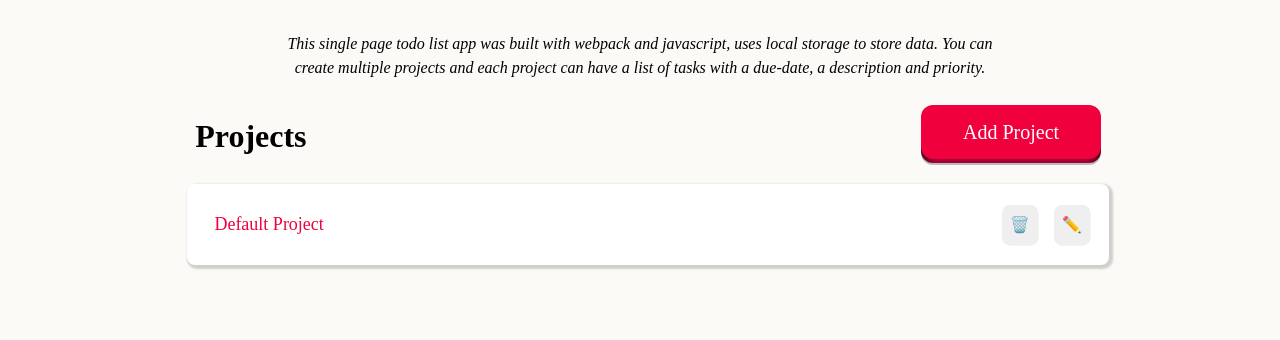
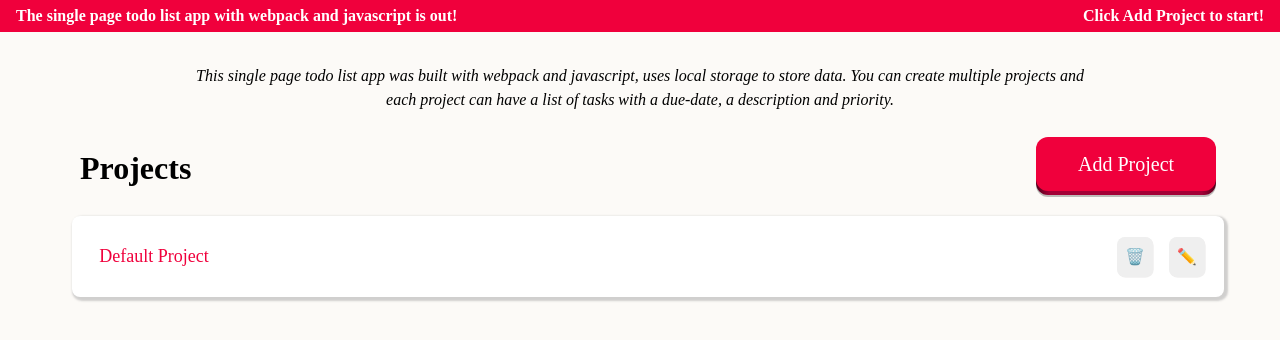
Before and after one commit to chucoyos/todo_list, a website built with webpack: page dist/index.html in a window 1280 px wide. Built offline with nearby package versions, Linux system fonts and the light colour scheme.

Commit message:
Add navbar

```diff
--- a/src/header.js
+++ b/src/header.js
@@ -6,7 +6,6 @@ function header() {
   header.appendChild(title);
   const root = document.getElementById('root');
   root.appendChild(header);
-  console.log('header');
   return header;
 }
 export default header;
--- a/src/index.js
+++ b/src/index.js
@@ -1,6 +1,7 @@
 import './styles/style.css';
 import projects from './projects/projects';
 import header from './header';
-
+import nav from './nav';
+nav();
 header();
 projects();
--- /dev/null
+++ b/src/nav.js
@@ -0,0 +1,20 @@
+function nav() {
+  const nav = document.createElement('nav');
+  nav.classList.add('nav');
+  const left = document.createElement('p');
+  left.classList.add('nav-text');
+  left.textContent = 'The single page todo list app with webpack and javascript is out!';
+  const right = document.createElement('p');
+  right.textContent = 'Click Add Project to start!';
+  right.classList.add('nav-text');
+  const hamburgerMenu = document.createElement('p');
+  hamburgerMenu.textContent = '\u2261'
+  hamburgerMenu.classList.add('hamburger-menu');
+  nav.appendChild(left);
+  nav.appendChild(right);
+  nav.appendChild(hamburgerMenu);
+  const root = document.getElementById('root');
+  root.appendChild(nav);
+  return nav;
+}
+export default nav;
--- a/src/styles/style.css
+++ b/src/styles/style.css
@@ -51,10 +51,21 @@ p, h1, h2, h3, h4, h5, h6 {
 */
 #root, #__next {
   isolation: isolate;
-  max-width: 80%;
-  margin: 16px auto;
 }
 /* End css reset */
+
+.nav {
+  display: flex;
+  justify-content: space-between;
+  align-items: center;
+  padding: 4px 16px;
+  background-color: hsl(345deg 100% 47%);
+  color: #FFFFFF;
+}
+.nav-text {
+  font-size: 16px;
+  font-weight: 600;
+}
 
 .pushable {
   position: relative;
@@ -293,3 +304,18 @@ p, h1, h2, h3, h4, h5, h6 {
   border: none;
   box-shadow: 1px 1px 1px 2px rgba(233, 231, 231, 0.75);
 }
+.hamburger-menu {
+  display: none;
+}
+@media (max-width: 800px) {
+  .nav-text {
+    display: none;
+  }
+  .hamburger-menu {
+    display: block;
+    font-size: 24px;
+    font-weight: bolder;
+    margin-left: auto;
+    cursor: pointer;
+  }
+}
```
Also changed, not shown: dist/bundle.js.
